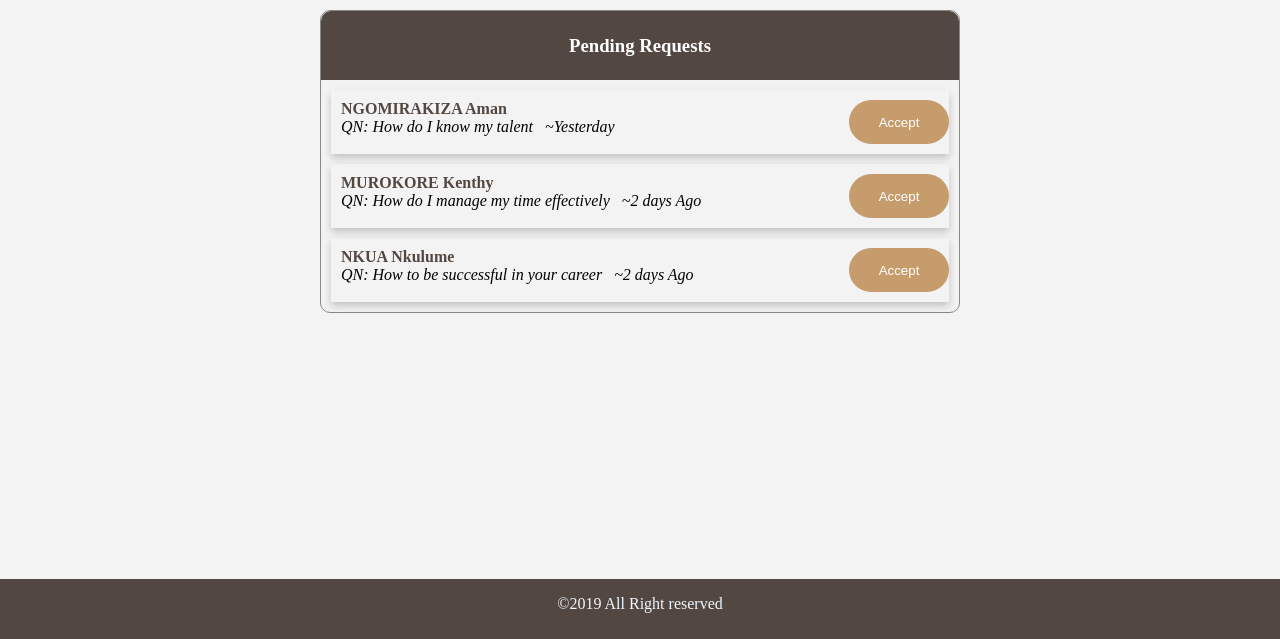
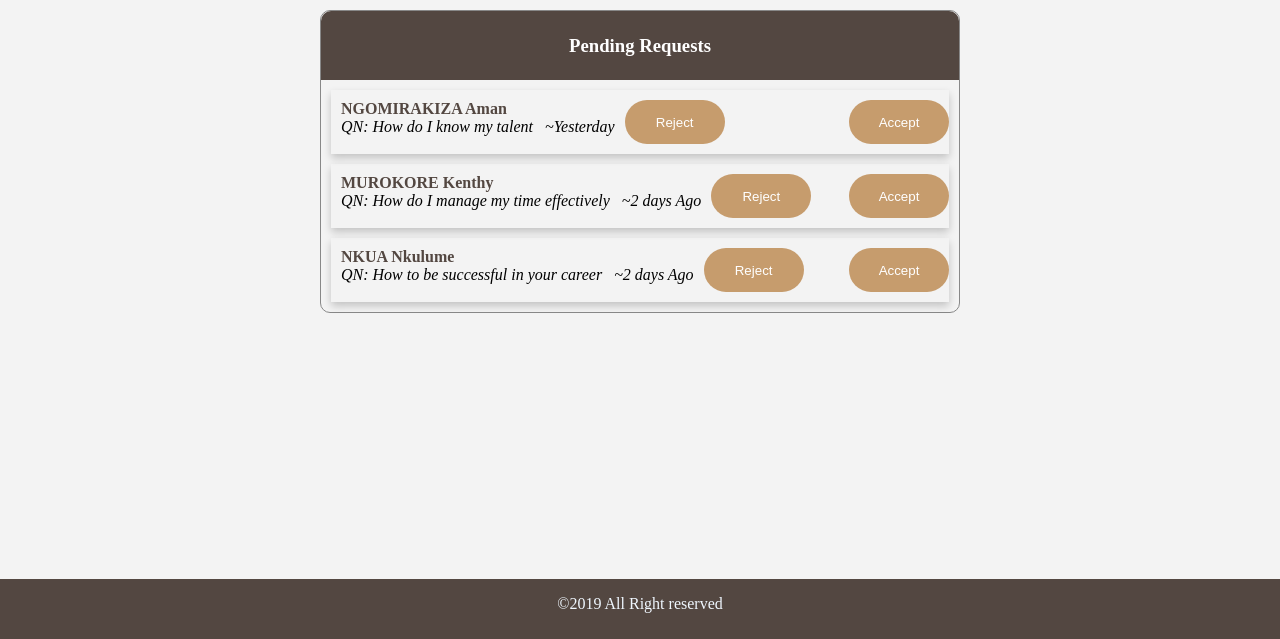
Before and after one commit to Emeryherve/Free-Mentors, a plain HTML site: page UI/pages/mentor/manage_session.html in a window 1280 px wide. Shown: the part 161-800 px from the top of the page. Drawn offline with Linux system fonts and the light colour scheme.

Commit message:
- Add mentor is able to reject mentoring session

```diff
--- a/UI/pages/mentor/manage_session.html
+++ b/UI/pages/mentor/manage_session.html
@@ -71,6 +71,8 @@ young people to provide free mentorship sessions.">
                <b><span class="head-label">NGOMIRAKIZA Aman</span></b>
                <em><span >QN: How do I know my talent </span> <span id="session-time">&nbsp; ~Yesterday</span></em>
                </div>
+               <input type="button"class="small custom-btn" value="Reject" onclick="dialogbox('Request rejeted successfully')"/>
+
                <div class="right"><input type="button" class="small custom-btn" value="Accept" onclick="dialogbox('Request accepted successfully')"/>
                </div>
 
@@ -83,6 +85,9 @@ young people to provide free mentorship sessions.">
                   <b><span class="head-label">MUROKORE Kenthy</span></b>
                   <em><span >QN: How do I manage my time effectively </span> <span id="session-time">&nbsp; ~2 days Ago</span></em>
                   </div>
+
+                  <input type="button"class="small custom-btn" value="Reject" onclick="dialogbox('Request rejeted successfully')"/>
+
                   <div class="right"><input type="button" class="small custom-btn" value="Accept" onclick="dialogbox('Request accepted successfully')"/>
                   </div>
 
@@ -95,6 +100,8 @@ young people to provide free mentorship sessions.">
                       <b><span class="head-label">NKUA Nkulume</span></b>
                       <em><span >QN: How to be successful in your career </span> <span id="session-time">&nbsp; ~2 days Ago</span></em>
                       </div>
+                      <input type="button"class="small custom-btn" value="Reject" onclick="dialogbox('Request rejeted successfully')"/>
+
                       <div class="right"> <input type="button" class="small custom-btn" value="Accept" onclick="dialogbox('Request accepted successfully')"/>
                       </div>
 
```
